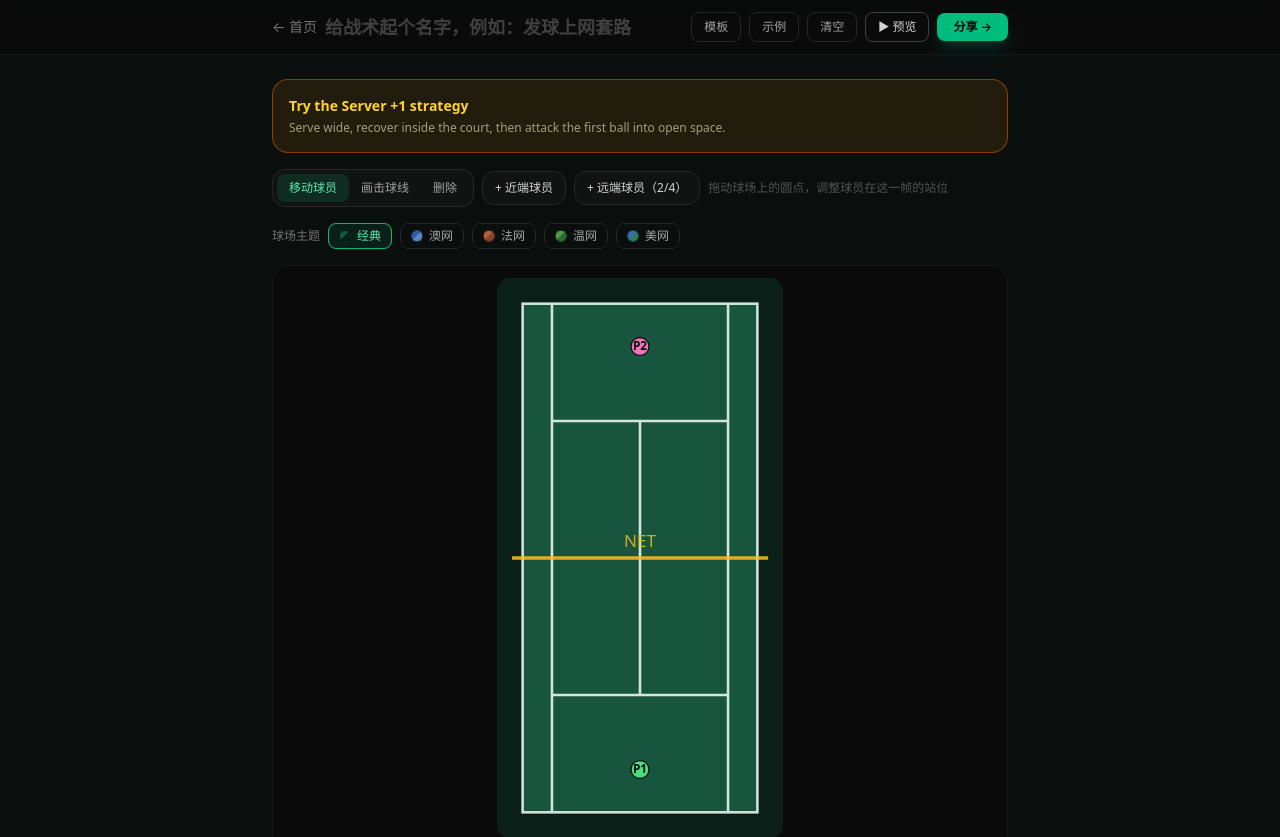
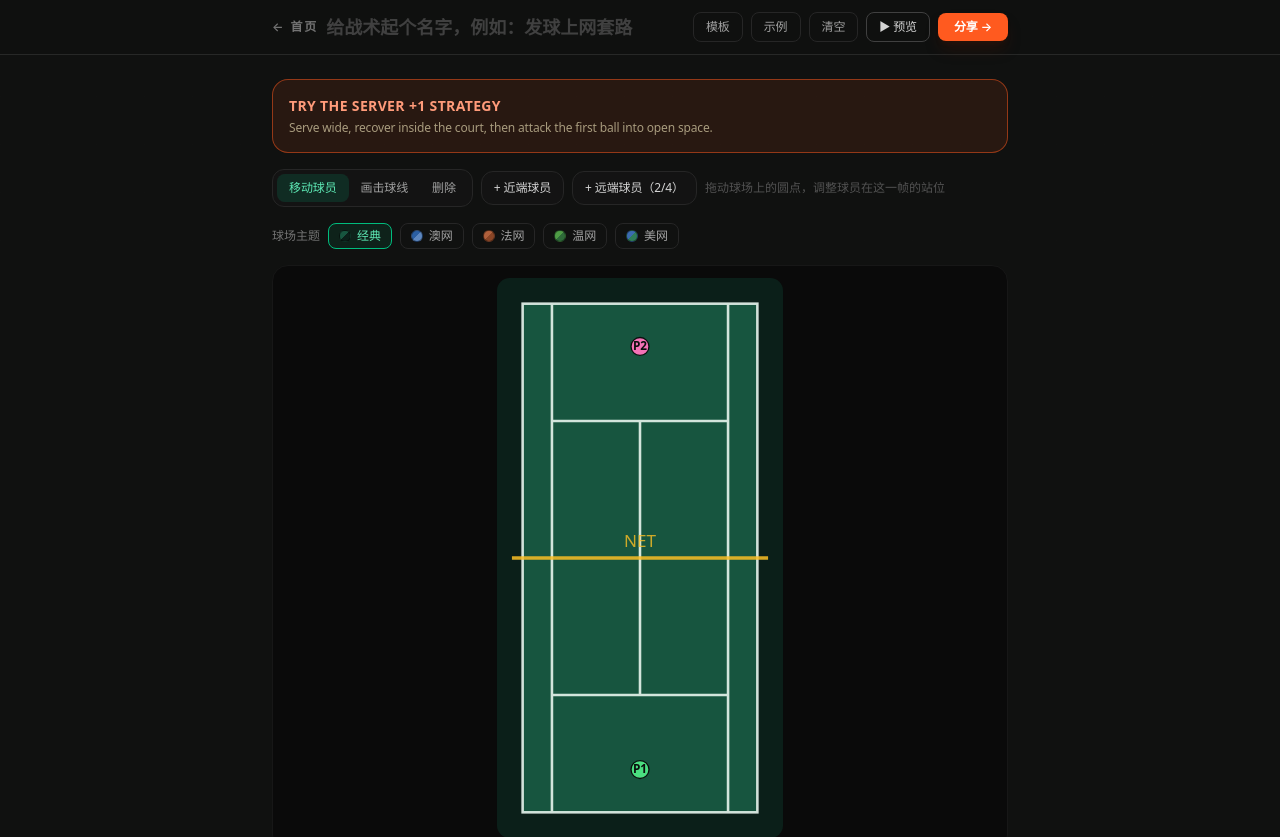
Before and after one commit to stevenchendan/Tennis-Agent, a Next.js app in the folder frontend/: page /board in a window 1280 px wide. Shown: the top 837 px of the page. Built offline with nearby package versions, Linux system fonts and the light colour scheme.

Commit message:
feat: apply athletic court house visual theme

```diff
--- a/frontend/src/app/globals.css
+++ b/frontend/src/app/globals.css
@@ -1,8 +1,13 @@
 @import "tailwindcss";
 
 :root {
-  --background: #0a0f0d;
-  --foreground: #e7efe9;
+  /* Nike-inspired court house: ink black, chalk white, signal orange. */
+  --background: #101110;
+  --foreground: #f5f5f0;
+  --surface: #191b19;
+  --surface-raised: #222522;
+  --signal: #ff5a1f;
+  --signal-soft: rgba(255, 90, 31, 0.14);
 }
 
 @theme inline {
@@ -23,8 +28,27 @@ body {
     sans-serif;
 }
 
+/* Athletic editorial texture: dense ink canvas with a restrained court-line grid. */
+body::before {
+  position: fixed;
+  inset: 0;
+  z-index: -1;
+  pointer-events: none;
+  content: "";
+  opacity: 0.18;
+  background-image: linear-gradient(rgba(255,255,255,.035) 1px, transparent 1px), linear-gradient(90deg, rgba(255,255,255,.035) 1px, transparent 1px);
+  background-size: 48px 48px;
+  mask-image: linear-gradient(to bottom, black, transparent 78%);
+}
+
+button, input, textarea { font-family: inherit; }
+button { letter-spacing: -0.01em; }
+
+.brand-signal { color: var(--signal); }
+.surface-card { background: var(--surface); border-color: rgba(255,255,255,.10); }
+
 ::selection {
-  background: rgba(52, 211, 153, 0.35);
+  background: rgba(255, 90, 31, 0.35);
 }
 
 /* Game plan printing: strip dark theme and interactive controls */
--- a/frontend/src/components/board/BoardEditor.tsx
+++ b/frontend/src/components/board/BoardEditor.tsx
@@ -170,10 +170,10 @@ export default function BoardEditor() {
   const activeMode = MODES.find((m) => m.key === mode)!;
 
   return (
-    <div className="min-h-screen">
-      <header className="sticky top-0 z-20 border-b border-neutral-900 bg-neutral-950/90 backdrop-blur">
+    <div className="min-h-screen bg-transparent">
+      <header className="sticky top-0 z-20 border-b border-white/10 bg-[#101110]/90 backdrop-blur-xl">
         <div className="mx-auto flex max-w-3xl flex-wrap items-center gap-2 px-4 py-3">
-          <Link href="/" className="text-sm text-neutral-500 transition hover:text-emerald-400">
+          <Link href="/" className="text-xs font-semibold uppercase tracking-[0.16em] text-neutral-500 transition hover:text-[#ff5a1f]">
             ← 首页
           </Link>
           <input
@@ -217,7 +217,7 @@ export default function BoardEditor() {
           </button>
           <button
             onClick={share}
-            className="rounded-lg bg-emerald-500 px-4 py-1.5 text-xs font-semibold text-neutral-950 shadow-lg shadow-emerald-900/50 transition hover:bg-emerald-400"
+            className="rounded-lg bg-[#ff5a1f] px-4 py-1.5 text-xs font-semibold uppercase tracking-wide text-white shadow-lg shadow-orange-950/40 transition hover:bg-[#ff7040]"
           >
             分享 →
           </button>
@@ -234,9 +234,9 @@ export default function BoardEditor() {
               flash("Loaded Server +1 demo");
             }
           }}
-          className="w-full rounded-2xl border border-amber-700/70 bg-amber-500/10 p-4 text-left transition hover:border-amber-500 hover:bg-amber-500/20"
+          className="w-full rounded-2xl border border-[#ff5a1f]/50 bg-[#ff5a1f]/10 p-4 text-left transition hover:border-[#ff5a1f] hover:bg-[#ff5a1f]/15"
         >
-          <span className="block text-sm font-semibold text-amber-300">Try the Server +1 strategy</span>
+          <span className="block text-sm font-semibold uppercase tracking-wide text-[#ff9b7a]">Try the Server +1 strategy</span>
           <span className="mt-1 block text-xs text-amber-100/60">
             Serve wide, recover inside the court, then attack the first ball into open space.
           </span>
```
